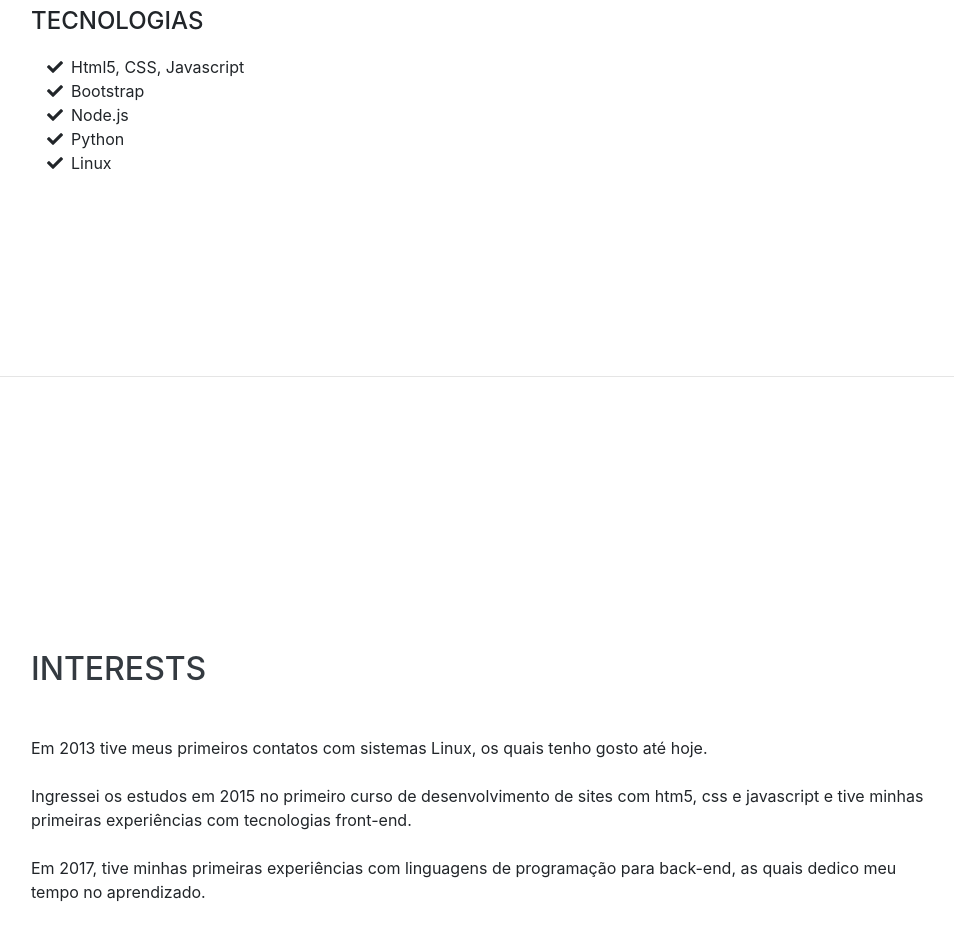
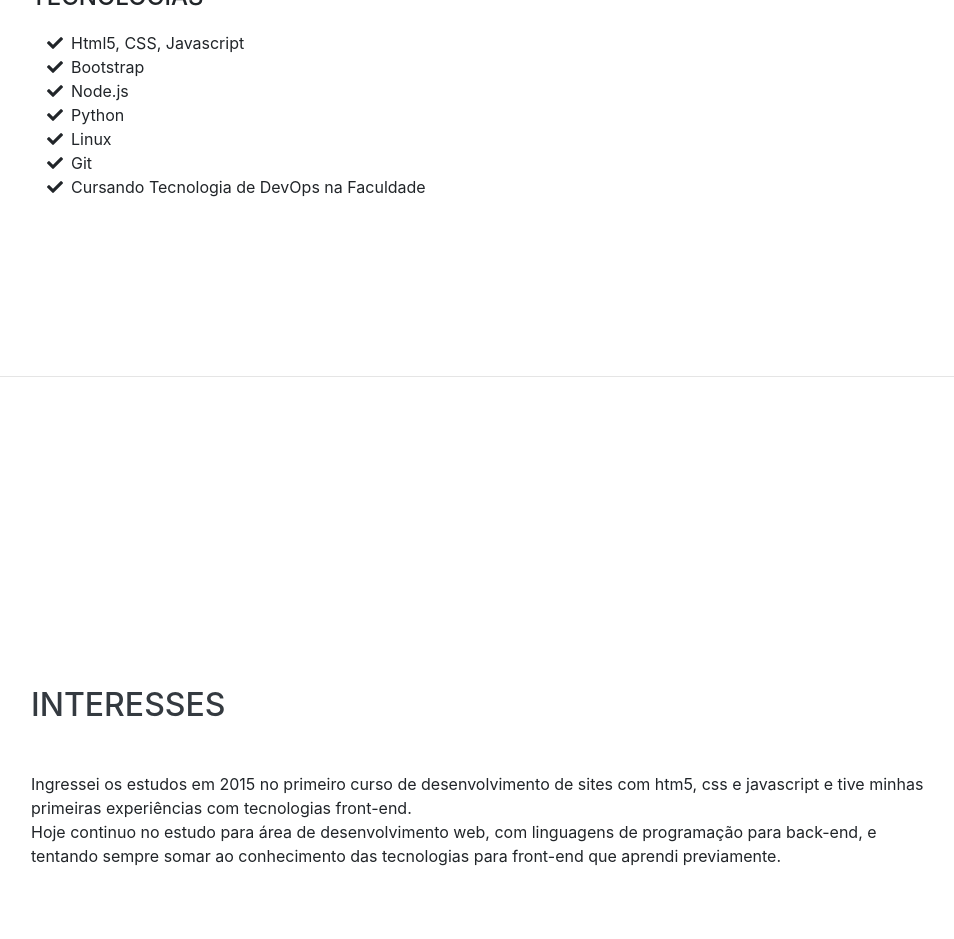
Before and after one commit to igormarinho98/igormarinho98.github.io, a website with bundled scripts: page index.html in a window 1280 px wide. Shown: the part 2027-2966 px from the top of the page, without its empty margins (289-1243 px from the left). Built offline with nearby package versions, Linux system fonts and the light colour scheme; a web font is replaced by a local one.

Commit message:
static files changed

```diff
--- a/index.html
+++ b/index.html
@@ -160,6 +160,13 @@
           <li>
             <i class="fa-li fa fa-check"></i>
             Linux</li>
+
+			<li>
+            <i class="fa-li fa fa-check"></i>
+            Git</li>
+			<li>
+            <i class="fa-li fa fa-check"></i>
+            Cursando Tecnologia de DevOps na Faculdade</li>
         </ul>
       </div>
     </section>
@@ -168,12 +175,9 @@
 
     <section class="resume-section p-3 p-lg-5 d-flex align-items-center" id="interests">
       <div class="w-100">
-        <h2 class="mb-5">Interests</h2>
-        <p class="mb-0">Em 2013 tive meus primeiros contatos com sistemas Linux, os quais tenho gosto até hoje.</p>
-        <br>
+        <h2 class="mb-5">Interesses</h2>
         <p class="mb-0">Ingressei os estudos em 2015 no primeiro curso de desenvolvimento de sites com htm5, css e javascript e tive minhas primeiras experiências com tecnologias front-end.</p>
-        <br>
-        <p class="mb-0">Em 2017, tive minhas primeiras experiências com linguagens de programação para back-end, as quais dedico meu tempo no aprendizado.</p>
+        <p class="mb-0">Hoje continuo no estudo para área de desenvolvimento web, com linguagens de programação para back-end, e tentando sempre somar ao conhecimento das tecnologias para front-end que aprendi previamente.</p>
 
 
       </div>
```
